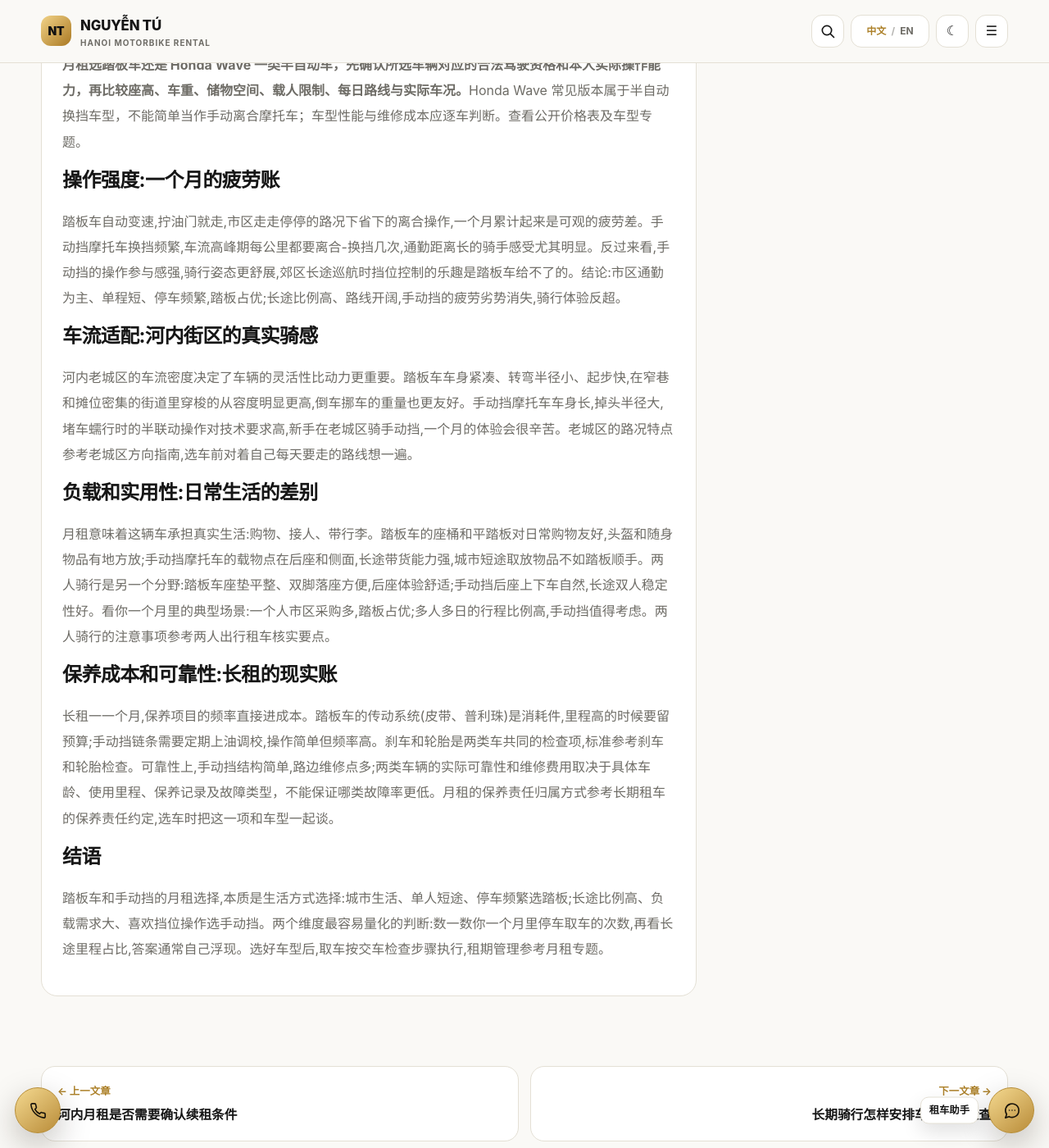
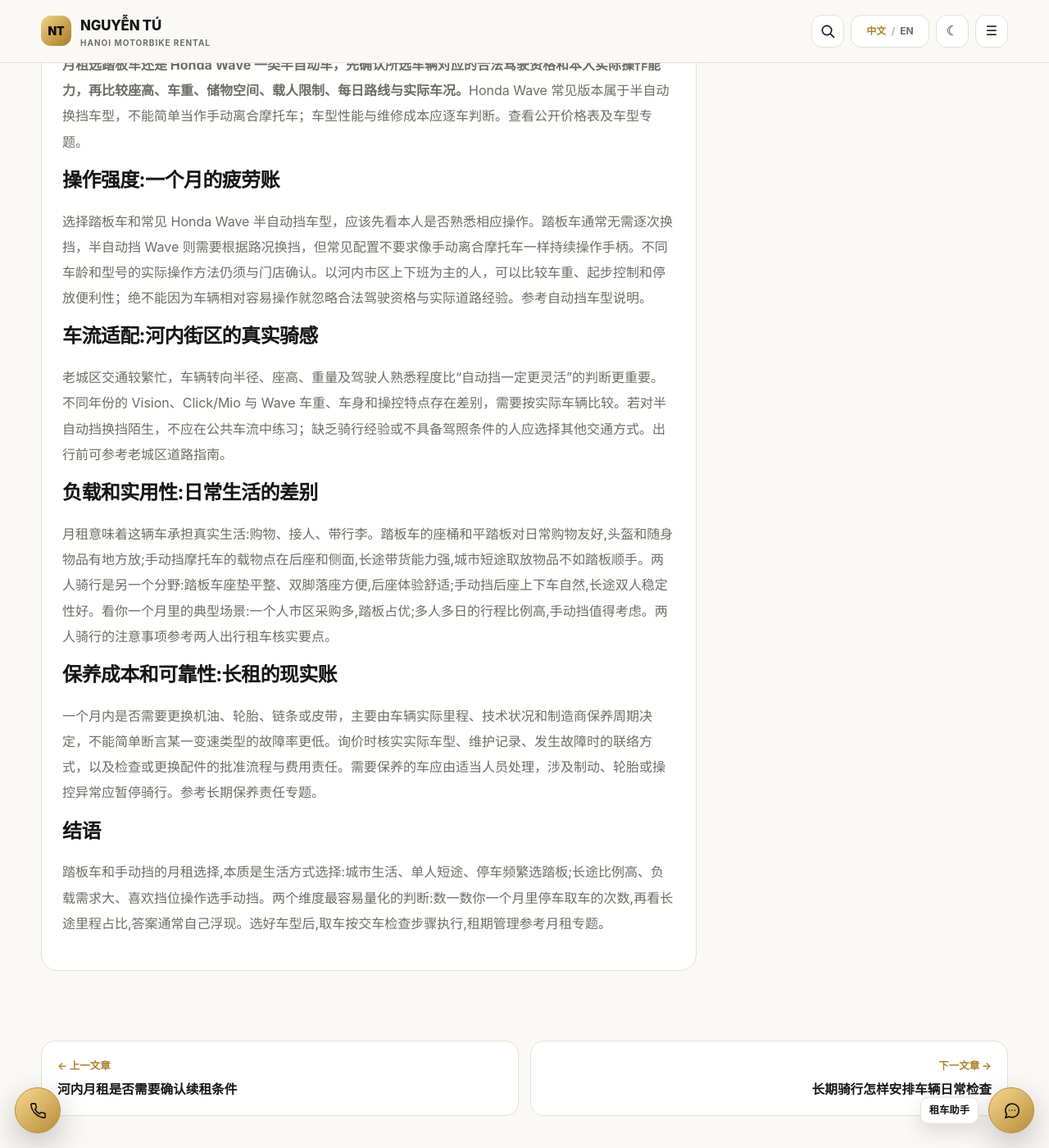
Before and after one commit to thuexemayhanoi/china, a Jekyll site: the page built from _posts/2026-10-11-hanoi-rental-longterm-10.md, in a window 1280 px wide and 1400 px high, scrolled down 412 px. Shown: the whole window at 82% size. Built offline with Jekyll 4.4.1, drawn with Linux system fonts in a browser that asks for light colours.

Commit message:
seo(china): align whole CN-0035 body with true Wave semiautomatic category

```diff
--- a/_posts/2026-10-11-hanoi-rental-longterm-10.md
+++ b/_posts/2026-10-11-hanoi-rental-longterm-10.md
@@ -17,11 +17,11 @@
 
 ## 操作强度:一个月的疲劳账
 
-踏板车自动变速,拧油门就走,市区走走停停的路况下省下的离合操作,一个月累计起来是可观的疲劳差。手动挡摩托车换挡频繁,车流高峰期每公里都要离合-换挡几次,通勤距离长的骑手感受尤其明显。反过来看,手动挡的操作参与感强,骑行姿态更舒展,郊区长途巡航时挡位控制的乐趣是踏板车给不了的。结论:市区通勤为主、单程短、停车频繁,踏板占优;长途比例高、路线开阔,手动挡的疲劳劣势消失,骑行体验反超。
+选择踏板车和常见 Honda Wave 半自动挡车型，应该先看本人是否熟悉相应操作。踏板车通常无需逐次换挡，半自动挡 Wave 则需要根据路况换挡，但常见配置不要求像手动离合摩托车一样持续操作手柄。不同车龄和型号的实际操作方法仍须与门店确认。以河内市区上下班为主的人，可以比较车重、起步控制和停放便利性；绝不能因为车辆相对容易操作就忽略合法驾驶资格与实际道路经验。参考[自动挡车型说明](/topics/rental/automatic/)。
 
 ## 车流适配:河内街区的真实骑感
 
-河内老城区的车流密度决定了车辆的灵活性比动力更重要。踏板车车身紧凑、转弯半径小、起步快,在窄巷和摊位密集的街道里穿梭的从容度明显更高,倒车挪车的重量也更友好。手动挡摩托车车身长,掉头半径大,堵车蠕行时的半联动操作对技术要求高,新手在老城区骑手动挡,一个月的体验会很辛苦。老城区的路况特点参考[老城区方向指南](/topics/old-quarter/directions/),选车前对着自己每天要走的路线想一遍。
+老城区交通较繁忙，车辆转向半径、座高、重量及驾驶人熟悉程度比“自动挡一定更灵活”的判断更重要。不同年份的 Vision、Click/Mio 与 Wave 车重、车身和操控特点存在差别，需要按实际车辆比较。若对半自动挡换挡陌生，不应在公共车流中练习；缺乏骑行经验或不具备驾照条件的人应选择其他交通方式。出行前可参考[老城区道路指南](/topics/old-quarter/directions/)。
 
 ## 负载和实用性:日常生活的差别
 
@@ -29,7 +29,7 @@
 
 ## 保养成本和可靠性:长租的现实账
 
-长租一一个月,保养项目的频率直接进成本。踏板车的传动系统(皮带、普利珠)是消耗件,里程高的时候要留预算;手动挡链条需要定期上油调校,操作简单但频率高。刹车和轮胎是两类车共同的检查项,标准参考[刹车和轮胎检查](/blog/hanoi-rental-scooters-05/)。可靠性上,手动挡结构简单,路边维修点多;两类车辆的实际可靠性和维修费用取决于具体车龄、使用里程、保养记录及故障类型，不能保证哪类故障率更低。月租的保养责任归属方式参考[长期租车的保养责任约定](/topics/guides/maintenance/),选车时把这一项和车型一起谈。
+一个月内是否需要更换机油、轮胎、链条或皮带，主要由车辆实际里程、技术状况和制造商保养周期决定，不能简单断言某一变速类型的故障率更低。询价时核实实际车型、维护记录、发生故障时的联络方式，以及检查或更换配件的批准流程与费用责任。需要保养的车应由适当人员处理，涉及制动、轮胎或操控异常应暂停骑行。参考[长期保养责任专题](/topics/guides/maintenance/)。
 
 ## 结语
 
```
